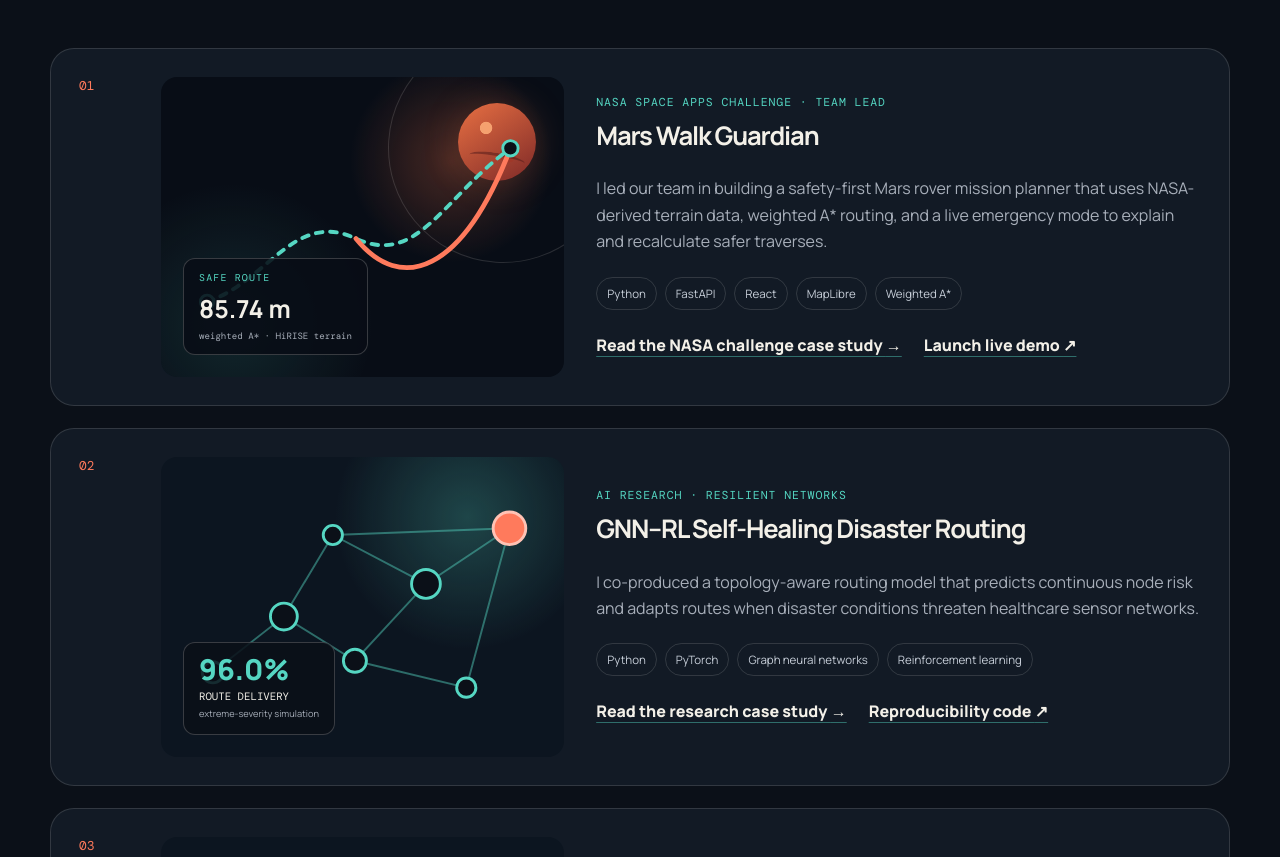
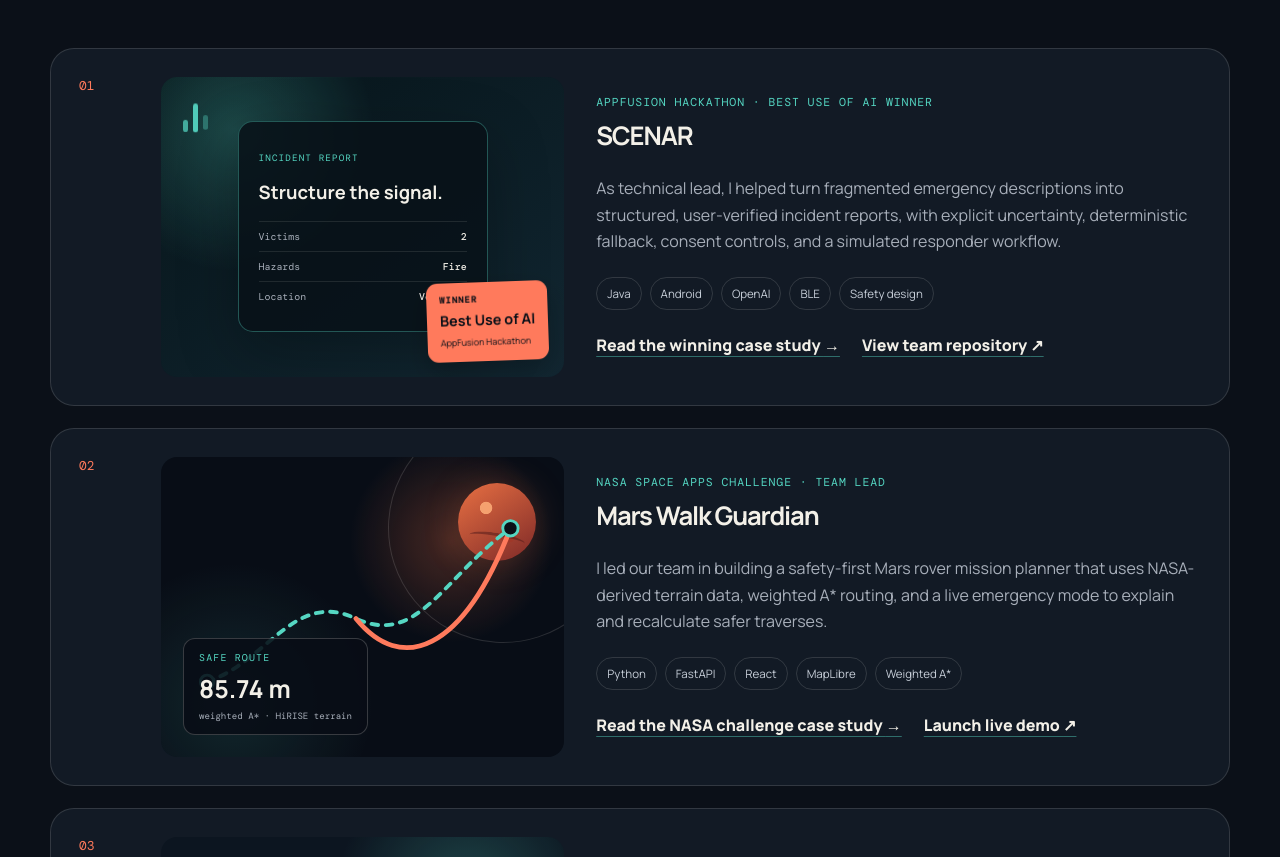
Before and after one commit to Ibrahim2709-raaz/portfolio-website, a plain HTML site: page index.html in a window 1280 px wide. Shown: the part 1404-2261 px from the top of the page. Drawn offline with nearby package versions, Linux system fonts and the light colour scheme.

Commit message:
Add award-winning SCENAR hackathon project

```diff
--- a/index.html
+++ b/index.html
@@ -23,7 +23,7 @@
   <link rel="preconnect" href="https://fonts.googleapis.com">
   <link rel="preconnect" href="https://fonts.gstatic.com" crossorigin>
   <link href="https://fonts.googleapis.com/css2?family=DM+Mono:wght@400;500&family=Manrope:wght@400;500;600;700;800&display=swap" rel="stylesheet">
-  <link rel="stylesheet" href="prototype.css?v=20261116-nasa">
+  <link rel="stylesheet" href="prototype.css?v=20261124-scenar">
   <script src="prototype.js?v=20260925" defer></script>
   <script type="application/ld+json">
   {
@@ -71,7 +71,7 @@
         <h1>I build <em>resilient AI systems</em> and human-centred software.</h1>
         <p class="hero-lede">I’m Ibrahim, a Computer Science student and software developer turning research and real requirements into reliable products. My work brings together technical discipline, visual craft, and a poet’s attention to detail.</p>
         <div class="button-row"><a class="button button-primary" href="#work">Explore my work <span aria-hidden="true">↘</span></a><a class="button button-secondary" href="documents/Ibrahim-Salman-Resume.pdf" target="_blank" rel="noreferrer">Download résumé <span aria-hidden="true">↓</span></a><a class="button button-secondary" href="About/about.html">More about me</a></div>
-        <ul class="hero-facts" aria-label="Evidence from featured work"><li><strong>96.0%</strong><span>route delivery</span></li><li><strong>100</strong><span>paired trials</span></li><li><strong>9</strong><span>featured projects</span></li></ul>
+        <ul class="hero-facts" aria-label="Evidence from featured work"><li><strong>96.0%</strong><span>route delivery</span></li><li><strong>Best AI</strong><span>AppFusion winner</span></li><li><strong>10</strong><span>featured projects</span></li></ul>
       </div>
       <div class="code-window reveal" aria-label="Developer profile represented as code">
         <div class="window-bar"><span></span><span></span><span></span><p>ibrahim.profile.js</p></div>
@@ -99,6 +99,20 @@
       <div class="work-list">
         <article class="work-card reveal">
           <div class="work-number">01</div>
+          <div class="work-visual scenar-visual" aria-hidden="true">
+            <div class="scenar-signal"><span></span><span></span><span></span></div>
+            <div class="scenar-report"><small>INCIDENT REPORT</small><strong>Structure the signal.</strong><div><span>Victims</span><b>2</b></div><div><span>Hazards</span><b>Fire</b></div><div><span>Location</span><b>Verified</b></div></div>
+            <div class="scenar-award"><span>WINNER</span><strong>Best Use of AI</strong><small>AppFusion Hackathon</small></div>
+          </div>
+          <div class="work-copy">
+            <p class="project-type">AppFusion Hackathon · Best Use of AI winner</p><h3>SCENAR</h3>
+            <p>As technical lead, I helped turn fragmented emergency descriptions into structured, user-verified incident reports, with explicit uncertainty, deterministic fallback, consent controls, and a simulated responder workflow.</p>
+            <ul class="tag-list"><li>Java</li><li>Android</li><li>OpenAI</li><li>BLE</li><li>Safety design</li></ul>
+            <div class="text-links"><a href="Projects/projects.html#scenar">Read the winning case study <span aria-hidden="true">→</span></a><a href="https://github.com/Ibrahim2709-raaz/scenar" target="_blank" rel="noreferrer">View team repository <span aria-hidden="true">↗</span></a></div>
+          </div>
+        </article>
+        <article class="work-card reveal">
+          <div class="work-number">02</div>
           <div class="work-visual mars-visual" aria-hidden="true">
             <div class="mars-orbit"></div><div class="mars-planet"><span></span></div>
             <svg viewBox="0 0 420 280" role="presentation"><path class="mars-route mars-route-base" d="M48 218 C112 196 139 122 203 152 S294 109 364 58"/><path class="mars-route mars-route-emergency" d="M203 152 C250 210 314 188 364 58"/><circle cx="48" cy="218" r="7"/><circle cx="364" cy="58" r="8"/></svg>
@@ -112,7 +126,7 @@
           </div>
         </article>
         <article class="work-card reveal">
-          <div class="work-number">02</div>
+          <div class="work-number">03</div>
           <div class="work-visual gnn-visual" aria-hidden="true">
             <svg viewBox="0 0 420 280" role="presentation"><g class="network-lines"><path d="M54 208 128 150 202 196 276 116 363 58M128 150 179 65 276 116M202 196 318 224 363 58M179 65 363 58"/></g><g class="network-nodes"><circle cx="54" cy="208" r="11"/><circle cx="128" cy="150" r="14"/><circle cx="179" cy="65" r="10"/><circle cx="202" cy="196" r="12"/><circle cx="276" cy="116" r="15"/><circle cx="318" cy="224" r="10"/><circle class="sink" cx="363" cy="58" r="17"/></g></svg>
             <div class="gnn-stat"><strong>96.0%</strong><span>route delivery</span><small>extreme-severity simulation</small></div>
@@ -125,7 +139,7 @@
           </div>
         </article>
         <article class="work-card reveal">
-          <div class="work-number">03</div>
+          <div class="work-number">04</div>
           <div class="work-visual gateway-visual" aria-hidden="true">
             <div class="gateway-request"><span>POST</span><strong>/v1/chat</strong></div>
             <div class="gateway-router"><small>ROUTER</small><strong>↗</strong><span>cost · latency · health</span></div>
@@ -139,7 +153,7 @@
           </div>
         </article>
         <article class="work-card reveal">
-          <div class="work-number">04</div>
+          <div class="work-number">05</div>
           <div class="work-visual vision-visual" aria-hidden="true">
             <div class="vision-frame"><span class="vision-box vision-box-person">person <b>94%</b></span><span class="vision-box vision-box-cup">cup <b>87%</b></span><span class="vision-focus"></span></div>
             <div class="vision-caption"><span>● LIVE</span><strong>“Person and cup detected.”</strong></div>
@@ -152,7 +166,7 @@
           </div>
         </article>
         <article class="work-card reveal">
-          <div class="work-number">05</div>
+          <div class="work-number">06</div>
           <div class="work-visual touch-visual" aria-hidden="true">
             <div class="touch-targets"><span>24</span><span>32</span><span>40</span><span>48</span><span>56</span></div>
             <div class="touch-readout"><strong>5 sizes</strong><small>completion time + misclicks</small></div>
@@ -165,7 +179,7 @@
           </div>
         </article>
         <article class="work-card reveal">
-          <div class="work-number">06</div>
+          <div class="work-number">07</div>
           <div class="work-visual med-visual" aria-hidden="true">
             <div class="phone-card"><div class="med-head"><span>09:00</span><strong>MedReminder</strong></div><div class="med-row"><span>AM</span><div><b>Daily medication</b><small>1 tablet · with food</small></div><strong>✓</strong></div><div class="med-row"><span>RF</span><div><b>Refill reminder</b><small>5 doses remaining</small></div><strong>→</strong></div></div>
           </div>
@@ -177,7 +191,7 @@
           </div>
         </article>
         <article class="work-card reveal">
-          <div class="work-number">07</div>
+          <div class="work-number">08</div>
           <div class="work-visual kva-visual"><img src="images/kva.png" alt="Kamloops Pack wolf and volleyball logo" loading="lazy"></div>
           <div class="work-copy">
             <p class="project-type">Community website · Front end</p><h3>Kamloops Volleyball Association</h3>
@@ -187,7 +201,7 @@
           </div>
         </article>
         <article class="work-card reveal">
-          <div class="work-number">08</div>
+          <div class="work-number">09</div>
           <div class="work-visual system-visual" aria-hidden="true"><div class="system-card"><span>inventory</span><strong>INV</strong><small>stock model</small></div><div class="system-line"></div><div class="system-card system-card-alt"><span>workflow</span><strong>05</strong><small>core modules</small></div></div>
           <div class="work-copy">
             <p class="project-type">Full-stack system · Implementation</p><h3>Retail Resale Management System</h3>
@@ -197,7 +211,7 @@
           </div>
         </article>
         <article class="work-card reveal">
-          <div class="work-number">09</div>
+          <div class="work-number">10</div>
           <div class="work-visual portfolio-visual" aria-hidden="true"><span>&lt;idea&gt;</span><strong>design<br>meets<br>code.</strong><span>&lt;/idea&gt;</span></div>
           <div class="work-copy">
             <p class="project-type">Personal brand · Web development</p><h3>This portfolio</h3>
@@ -227,6 +241,7 @@
     <section class="now-section" id="now">
       <div class="section-shell now-grid">
         <div class="reveal"><p class="eyebrow">Now</p><h2>Learning in public. Building with purpose.</h2></div>
+        <div class="now-card reveal"><span>Winner · Best Use of AI</span><h3>AppFusion Hackathon</h3><p>Served as SCENAR’s technical lead, integrating safe AI extraction, validation, encrypted emergency profiles, and an experimental BLE rescue workflow.</p></div>
         <div class="now-card reveal"><span>Completed</span><h3>LLM infrastructure</h3><p>Finished a provider-neutral gateway centered on routing, reliability, cost controls, and observable operations.</p></div>
         <div class="now-card reveal"><span>Completed · Team lead</span><h3>NASA Space Apps Challenge</h3><p>Led the team behind Mars Walk Guardian, combining NASA-derived Mars terrain, weighted A* routing, and an emergency rover workflow.</p></div>
       </div>
--- a/prototype.css
+++ b/prototype.css
@@ -89,6 +89,23 @@ h3 { font-size: clamp(1.35rem, 2vw, 2rem); }
 .work-card:hover { transform: translateY(-4px); border-color: rgba(85,214,194,.5); }
 .work-number { align-self: start; color: var(--coral); font: .8rem "DM Mono", monospace; }
 .work-visual { min-height: 300px; border-radius: 16px; overflow: hidden; background: #d7e5e1; }
+.scenar-visual { position: relative; display: grid; place-items: center; padding: 22px; background: radial-gradient(circle at 18% 18%, rgba(85,214,194,.25), transparent 34%), linear-gradient(145deg, #07151a, #112631); }
+.scenar-signal { position: absolute; top: 22px; left: 22px; display: flex; gap: 5px; align-items: end; height: 34px; }
+.scenar-signal span { width: 5px; border-radius: 8px; background: var(--cyan); animation: scenar-pulse 1.8s ease-in-out infinite; }
+.scenar-signal span:nth-child(1) { height: 14px; }
+.scenar-signal span:nth-child(2) { height: 30px; animation-delay: -.6s; }
+.scenar-signal span:nth-child(3) { height: 21px; animation-delay: -1.2s; }
+.scenar-report { width: min(100%, 250px); padding: 20px; border: 1px solid rgba(85,214,194,.35); border-radius: 15px; background: rgba(8,18,25,.88); box-shadow: 0 20px 60px rgba(0,0,0,.25); }
+.scenar-report > small { color: var(--cyan); font: .58rem "DM Mono", monospace; letter-spacing: .12em; }
+.scenar-report > strong { display: block; margin: 8px 0 14px; color: var(--ink); font-size: 1.15rem; }
+.scenar-report div { display: flex; justify-content: space-between; gap: 16px; padding: 8px 0; border-top: 1px solid rgba(243,240,232,.1); color: var(--muted); font: .62rem "DM Mono", monospace; }
+.scenar-report b { color: var(--ink); font-weight: 500; }
+.scenar-award { position: absolute; right: 16px; bottom: 16px; padding: 11px 13px; border-radius: 11px; background: var(--coral); color: var(--night); transform: rotate(-2deg); box-shadow: 0 10px 28px rgba(0,0,0,.25); }
+.scenar-award span, .scenar-award strong, .scenar-award small { display: block; }
+.scenar-award span { font: 700 .55rem "DM Mono", monospace; letter-spacing: .12em; }
+.scenar-award strong { margin: 3px 0; font-size: .9rem; }
+.scenar-award small { font-size: .56rem; }
+@keyframes scenar-pulse { 50% { opacity: .35; transform: scaleY(.7); } }
 .mars-visual { position: relative; display: grid; align-items: end; padding: 22px; background: radial-gradient(circle at 72% 28%, rgba(230,105,65,.28), transparent 28%), radial-gradient(circle at 18% 82%, rgba(85,214,194,.13), transparent 34%), #080d16; }
 .mars-visual svg { position: absolute; inset: 0; width: 100%; height: 100%; }
 .mars-visual svg circle { fill: var(--night); stroke: var(--cyan); stroke-width: 3; }
@@ -189,7 +206,7 @@ h3 { font-size: clamp(1.35rem, 2vw, 2rem); }
 .story-points p { margin: 0; color: var(--muted); font-size: .9rem; }
 
 .now-section { padding-block: 96px; background: var(--ink); color: var(--night); }
-.now-grid { display: grid; grid-template-columns: 1.1fr .7fr .7fr; gap: 24px; align-items: stretch; }
+.now-grid { display: grid; grid-template-columns: 1.1fr repeat(3, .7fr); gap: 24px; align-items: stretch; }
 .now-grid .eyebrow { color: var(--cyan-deep); }
 .now-grid h2 { margin-bottom: 0; }
 .now-card { padding: 26px; border: 1px solid rgba(11,16,24,.2); border-radius: 18px; background: rgba(255,255,255,.35); }
@@ -310,6 +327,7 @@ h3 { font-size: clamp(1.35rem, 2vw, 2rem); }
   .work-card { position: relative; grid-template-columns: 1fr; padding: 20px; }
   .work-number { position: absolute; margin: 13px; padding: 5px 8px; border-radius: 999px; background: var(--night); z-index: 2; }
   .work-visual { min-height: 250px; }
+  .scenar-award { right: 12px; bottom: 12px; }
   .system-visual { min-height: 230px; }
   .portrait-frame { margin-inline: auto; }
   .portrait-note { right: 8px; }
@@ -325,6 +343,10 @@ h3 { font-size: clamp(1.35rem, 2vw, 2rem); }
   .form-row { grid-template-columns: 1fr; }
   .error-page { grid-template-columns: 1fr; align-content: center; }
   .error-code { grid-row: 1; text-align: left; }
+}
+
+@media (prefers-reduced-motion: reduce) {
+  .scenar-signal span { animation: none; }
 }
 
 @media (max-width: 460px) {
```
